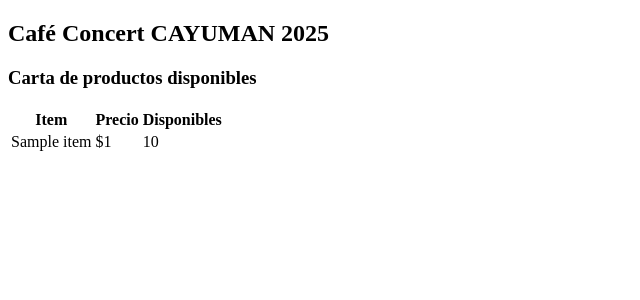
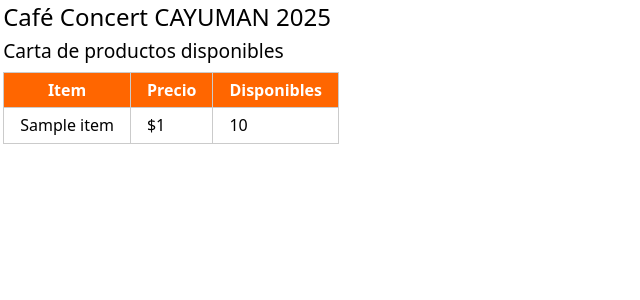
Before and after one commit to tomgranuja/CafeConcert, a Django app: page / in a window 1280 px wide. Shown: the top 300 px of the page, without its empty margins (0-640 px from the left). Run offline with Django 5.2, Linux system fonts and the light colour scheme; tables that the repository leaves empty hold one stand-in row (values such as "Sample post"); some libraries are stand-ins or nearby versions.

Commit message:
Add carta view and statics css/favicon

```diff
--- /dev/null
+++ b/carta/static/carta/carta.css
@@ -0,0 +1,47 @@
+*,
+*:before,
+*:after {
+    box-sizing: border-box;
+    margin: 0;
+    }
+
+/*************** Overall Votacion App Styles ***************/
+html {
+/*     background: #29abe2; */
+/*     height: 100vh; */
+    font-family: -apple-system, BlinkMacSystemFont,
+    "Segoe UI", "Roboto", "Oxygen",
+    "Ubuntu", "Cantarell", "Fira Sans",
+    "Droid Sans", "Helvetica Neue", sans-serif;
+    line-height: 1.15;
+    margin: 0.2rem;
+    }
+
+/* Lighter and bigger titles with some bottom margin */
+h2, h3 {
+    font-size: 1.5rem;
+    font-weight: 300;
+    margin-bottom: 0.6rem;
+    }
+
+h3 {
+    font-size: 1.2rem;
+    font-weight: 400;
+    margin-bottom: 0.6rem;
+    }
+
+
+/* Bordered table with colored header */
+table, th, td {
+    border: 1px solid #cbcbcb;
+    border-collapse: collapse;
+    }
+
+thead, th {
+    background-color: #ff6600;
+    color: #fff;
+    }
+
+td, th {
+    padding: .5em 1em;
+    }
--- a/carta/templates/carta/carta.html
+++ b/carta/templates/carta/carta.html
@@ -1,10 +1,19 @@
 {% load custom_filters %}
+{% load static %}
+
 <!doctype html>
 <html lang="en-US">
   <head>
     <meta charset="utf-8" />
     <title>Carta CafeConcert</title>
+
+    <meta name="viewport" content="width=device-width, initial-scale=1">
+    <link href=" https://cdn.jsdelivr.net/npm/modern-normalize@3.0.1/modern-normalize.min.css " rel="stylesheet">
+    <link rel="icon" type="image/x-icon" href={% static "carta/icon_32.png" %}>
+    <link rel="stylesheet" href={% static "carta/carta.css" %} />
+
   </head>
+
   <body>
 
     <h2>Café Concert CAYUMAN 2025</h2>
@@ -23,3 +32,5 @@
       {% endfor %}
       </tbody>
     </table>
+  </body>
+</html>
```
Also changed, not shown: carta/static/carta/icon_32.png (added).
